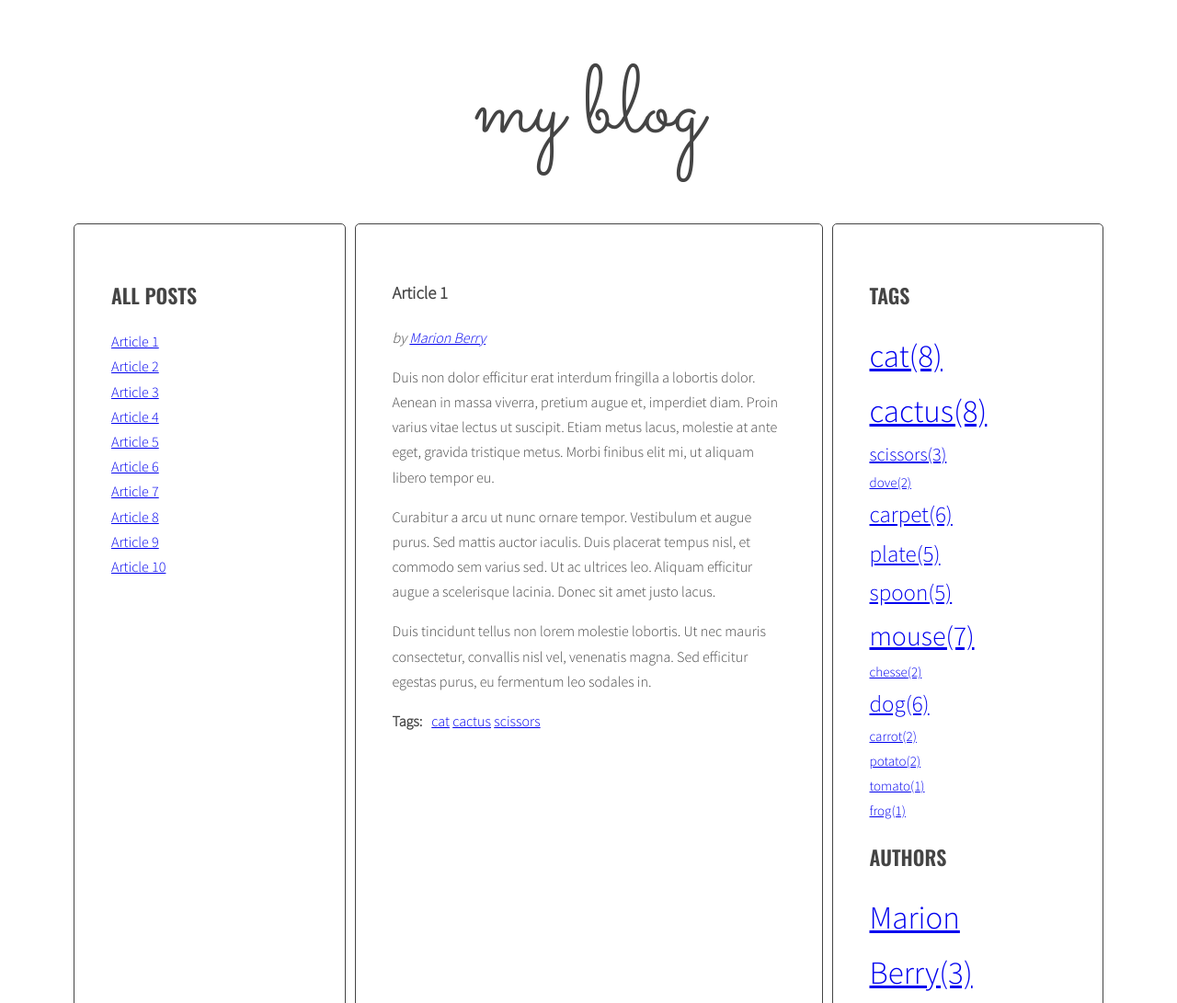
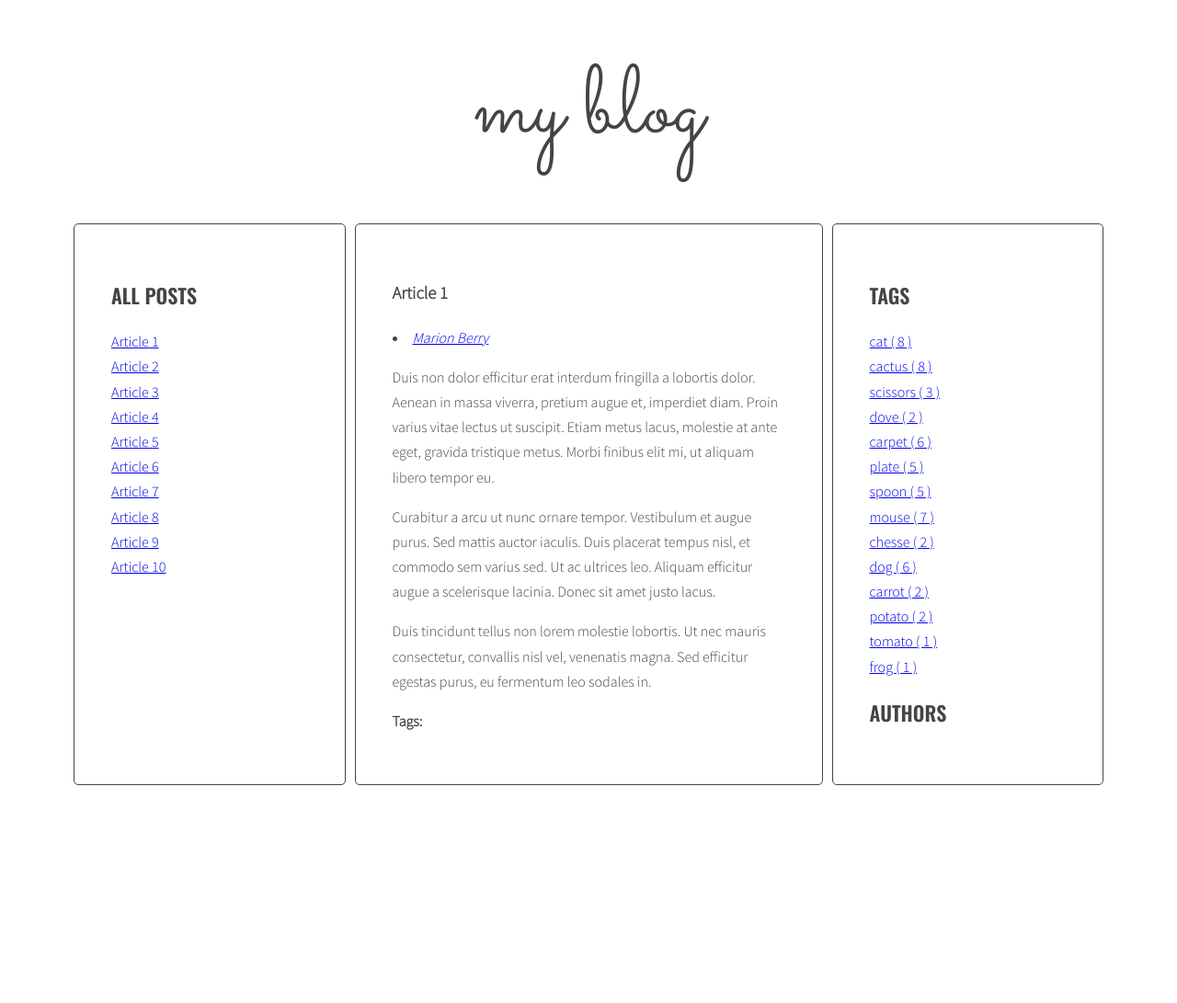
Before and after one commit to MichalWiaderkowicz/javascript-blog, a website: page index.html in a window 1280 px wide. Shown: the top 1091 px of the page at 92% size. After the commit the page ends 862 px from the top, so only its background shows below. Drawn offline with nearby package versions, Linux system fonts and the light colour scheme.

Commit message:
add templates

```diff
--- a/index.html
+++ b/index.html
@@ -163,6 +163,31 @@
           </aside>
         </main>
       </div>
-<script src="js/script.js"></script>
+      <script src="https://cdnjs.cloudflare.com/ajax/libs/handlebars.js/4.1.0/handlebars.min.js"></script>
+
+      <script id="template-article-link" type="text/x-handlebars-template">
+        <li><a href="#{{ id }}"><span>{{ title }}</span></a></li>
+      </script>
+
+      <script id="template-tags-link" type="text/x-handlebars-template">
+        <li><a href="#{{ id }}"><span>{{ title }}</span></a></li>
+      </script>
+
+      <script id="template-link-of-author" type="text/x-handlebars-template">
+        <li><a href="#{{ id }}"><span>{{ title }}</span></a></li>
+      </script>
+
+      <script id="template-right-site-tag-link" type="text/x-handlebars-template">
+        {{#each tags}}
+        <li><a class="{{ className }}" href="#"> {{ tag }} ( {{ count }} ) </a></li>
+        {{/each}}
+      </script>
+
+      <script id="template-right-site-author-link" type="text/x-handlebars-template">
+        {{#each authors}}
+        <li><a class="{{ className }}" href="#"> {{ tag }} ( {{ count }} ) </a></li>
+        {{/each}}
+      </script>
+      <script src="js/script.js"></script>
 </body>
 </html>
--- a/js/script.js
+++ b/js/script.js
@@ -1,4 +1,11 @@
 'use strict';
+const templates = {
+  articleLink: Handlebars.compile(document.querySelector('#template-article-link').innerHTML),
+  tagsLink: Handlebars.compile(document.querySelector('#template-tags-link').innerHTML),
+  linkOfAuthor: Handlebars.compile(document.querySelector('#template-link-of-author').innerHTML),
+  rightSiteTagLink: Handlebars.compile(document.querySelector('#template-right-site-tag-link').innerHTML),
+  rightSiteAuthorLink: Handlebars.compile(document.querySelector('#template-right-site-author-link').innerHTML)
+};
 /*document.getElementById('test-button').addEventListener('click', function(){
     const links = document.querySelectorAll('.titles a');
     console.log('links:', links);
@@ -61,8 +68,11 @@ const generateTitleLinks = function(customSelector = ''){
     /* [DONE innerHML;] get the title from the title element */
 
     /* create HTML of the link */
-    const linkHTML = '<li><a href="#' + articleId + '"><span>' + articleTitle + '</span></a></li>';
-    console.log(linkHTML);
+    //const linkHTML = '<li><a href="#' + articleId + '"><span>' + articleTitle + '</span></a></li>';
+    //console.log(linkHTML);
+    const linkHTMLData = {id: articleId, title: articleTitle};
+    const linkHTML = templates.articleLink(linkHTMLData);
+    titleList.insertAdjacentHTML('beforeend', linkHTML);
     /*[!!!zapytaj o insertAdjacentHTML!!!] insert link into titleList */
     //titleList.innerHTML = titleList.innerHTML + linkHTML;
     /* insert link into html variable */
@@ -121,10 +131,13 @@ const generateTags = function(){
     /* START LOOP: for each tag */
     for(let tag of articleTagsArray){
       /* generate HTML of the link */
-      const linkHTML = '<li><a href="#tag-' + tag + '"><span>' + tag + '</span></a></li> ';
-      console.log(linkHTML);
+      //const linkHTML = '<li><a href="#tag-' + tag + '"><span>' + tag + '</span></a></li> ';
+      //console.log(linkHTML);
+      const linkHTMLData = {id: tag, title: tag};
+      const linkHTML = templates.tagsLink(linkHTMLData);
       /* add generated code to html variable */
-      html = html + linkHTML;
+      //html = html + linkHTML;
+      tagsWrapper.insertAdjacentHTML('beforeend', linkHTML);
       /* [NEW] check if this link is NOT already in allTags */
       if(!allTags[tag]){
         /* [NEW] add generated code to allTags object */
@@ -138,7 +151,7 @@ const generateTags = function(){
     /* insert HTML of all the links into the tags wrapper */
     tagsWrapper.innerHTML = html;
     const tagLinks = document.querySelectorAll('tag');
-    console.log(tagLinks);
+    console.log('!!!!!!!!!!!!', tagLinks);
   /* END LOOP: for every article: */
   }
   /* [NEW] find list of tags in right column */
@@ -147,20 +160,28 @@ const generateTags = function(){
   //tagList.innerHTML = allTags.join(' ');
   //console.log(allTags);
   const tagsParams = calculateTagsParams(allTags);
-  console.log('tagsParams:', tagsParams);
+  console.log('tagsParams!!!!!!!!:', tagsParams);
   /* [NEW] create variable for all links HTML code */
-  let allTagsHTML = '';
+  //let allTagsHTML = '';
+  const allTagsData = {tags: []};
   /* [NEW] START LOOP: for each tag in allTags: */
   for(let tag in allTags){
   /*
   [NEW] generate code of a link and add it to allTagsHTML */
-    allTagsHTML += '<li><a  class="'+ optCloudClassPrefix + calculateTagClass(allTags[tag], tagsParams) + '" href="#tag-' + tag + '"><span>' + tag + '(' + allTags[tag] + ')</span></a></li>';
-    console.log(allTagsHTML);
+    //allTagsHTML += '<li><a  class="'+ optCloudClassPrefix + calculateTagClass(allTags[tag], tagsParams) + '" href="#tag-' + tag + '"><span>' + tag + '(' + allTags[tag] + ')</span></a></li>';
+    //console.log(allTagsHTML);
+    //allTagsHTML += '<li><a class="'+ calculateTagClass(allTags[tag], tagsParams) + '"href="#">' + tag + '(' + allTags[tag] + ')</a></li> ';
+    allTagsData.tags.push({
+      tag: tag,
+      count: allTags[tag],
+      className: calculateTagClass(allTags[tag], tagsParams)
+    });
   /* [NEW] END LOOP: for each tag in allTags: */
   }
   /*[NEW] add HTML from allTagsHTML to tagList */
-
-  tagList.innerHTML = allTagsHTML;
+  //tagList.innerHTML = allTagsHTML;
+  tagList.innerHTML = templates.rightSiteTagLink(allTagsData);
+  console.log('!!!!!!!!!!!!!!!', allTagsData);
 };
 
 generateTags();
@@ -212,8 +233,9 @@ addClickListenersToTags();
 
 const generateAuthors = function(){
   /* [NEW] create a new variable allTags with an empty object */
-  let allAuthors = {};
-  console.log(allAuthors);
+  //let allAuthors = {};
+  //console.log(allAuthors);
+  const allAuthorData = {authors: []};
   /* find all articles */
   const articles = document.querySelectorAll(optArticleSelector);
   /* START LOOP: for every article: */
@@ -227,8 +249,10 @@ const generateAuthors = function(){
     const author = article.getAttribute('data-author');
     console.log(author);
     /* generate HTML of the link */
-    const linkHTML ='by '+'<a href="#author-' + author + '"><span>' + author + '</span></a>';
-    console.log(linkHTML);
+    //const linkHTML ='by '+'<a href="#author-' + author + '"><span>' + author + '</span></a>';
+    //console.log(linkHTML);
+    const linkHTMLData = {id: author, title: author};
+    const linkHTML = templates.linkOfAuthor(linkHTMLData);
     /* add generated code to html variable */
     html = html + linkHTML;
     /* insert HTML of author into the tags wrapper */
@@ -246,12 +270,20 @@ const generateAuthors = function(){
   authorList.innerHTML = '';
   const tagsParams = calculateTagsParams(allAuthors);
   console.log('tagsParams:', tagsParams);
-  let authorLinkHTML = '';
+  //let authorLinkHTML = '';
 
   for(let author in allAuthors){
-    authorLinkHTML += '<li><a class="'+ optCloudClassPrefix + calculateTagClass(allAuthors[author], tagsParams) + '" href="#author-'+ author + '"><span>' + author + '('+allAuthors[author]+')</span></a></li>';
-    authorList.innerHTML = authorLinkHTML;
+    //authorLinkHTML += '<li><a class="'+ optCloudClassPrefix + calculateTagClass(allAuthors[author], tagsParams) + '" href="#author-'+ author + '"><span>' + author + '('+allAuthors[author]+')</span></a></li>';
+    // authorList.innerHTML = authorLinkHTML;
+    allAuthorData.author.push({
+      tag: author,
+      count: allAuthors[author],
+      className: calculateTagClass(allAuthors[author], tagsParams)
+    });
+    authorList.innerHTML = templates.rightSiteAuthorLink(allAuthorData);
+    console.log('!!!!!!!!!!!!!!', allAuthorData);
   }
+
 };
 
 generateAuthors();
```
Also changed, not shown: .eslintrc.json.
